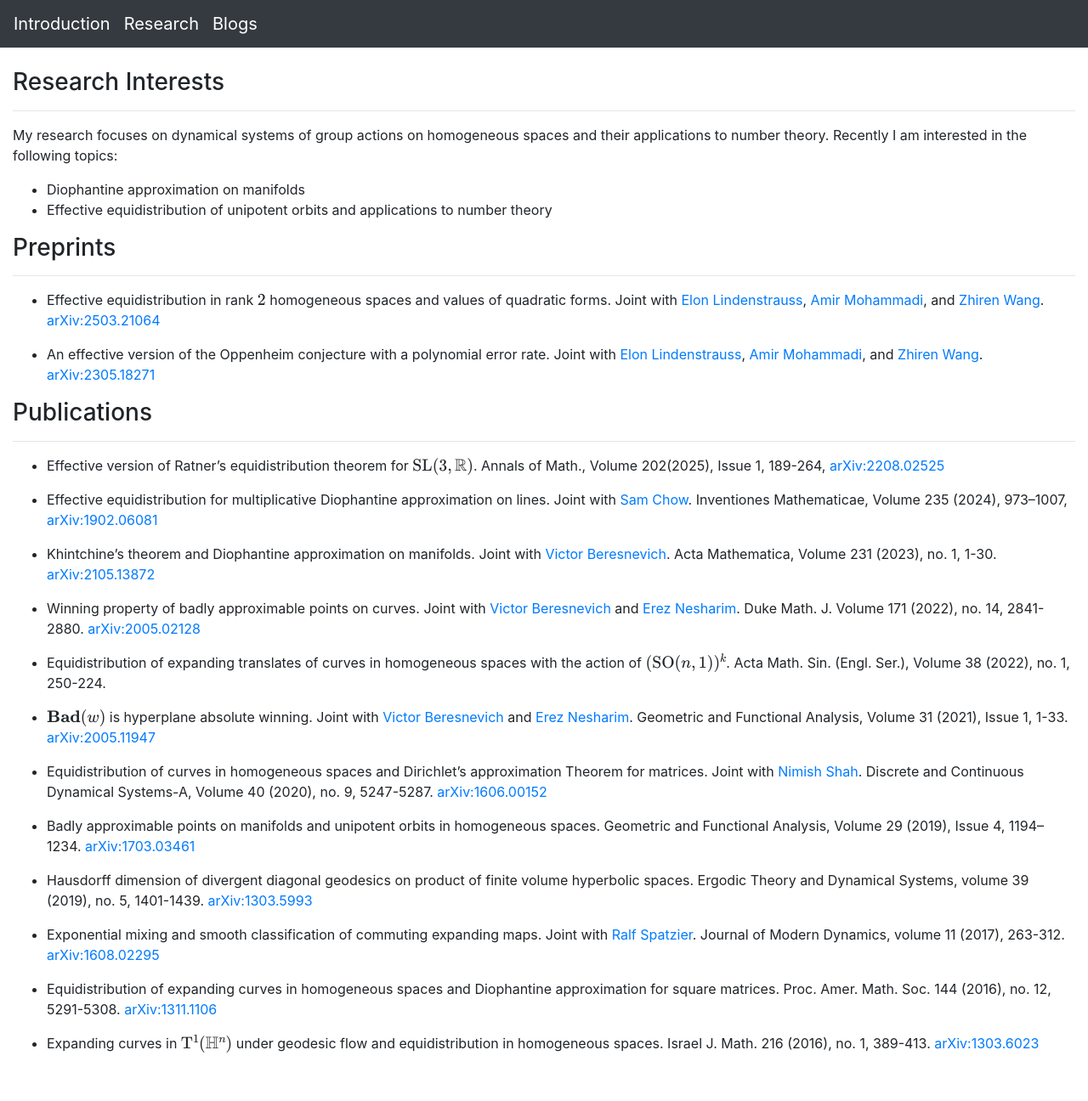
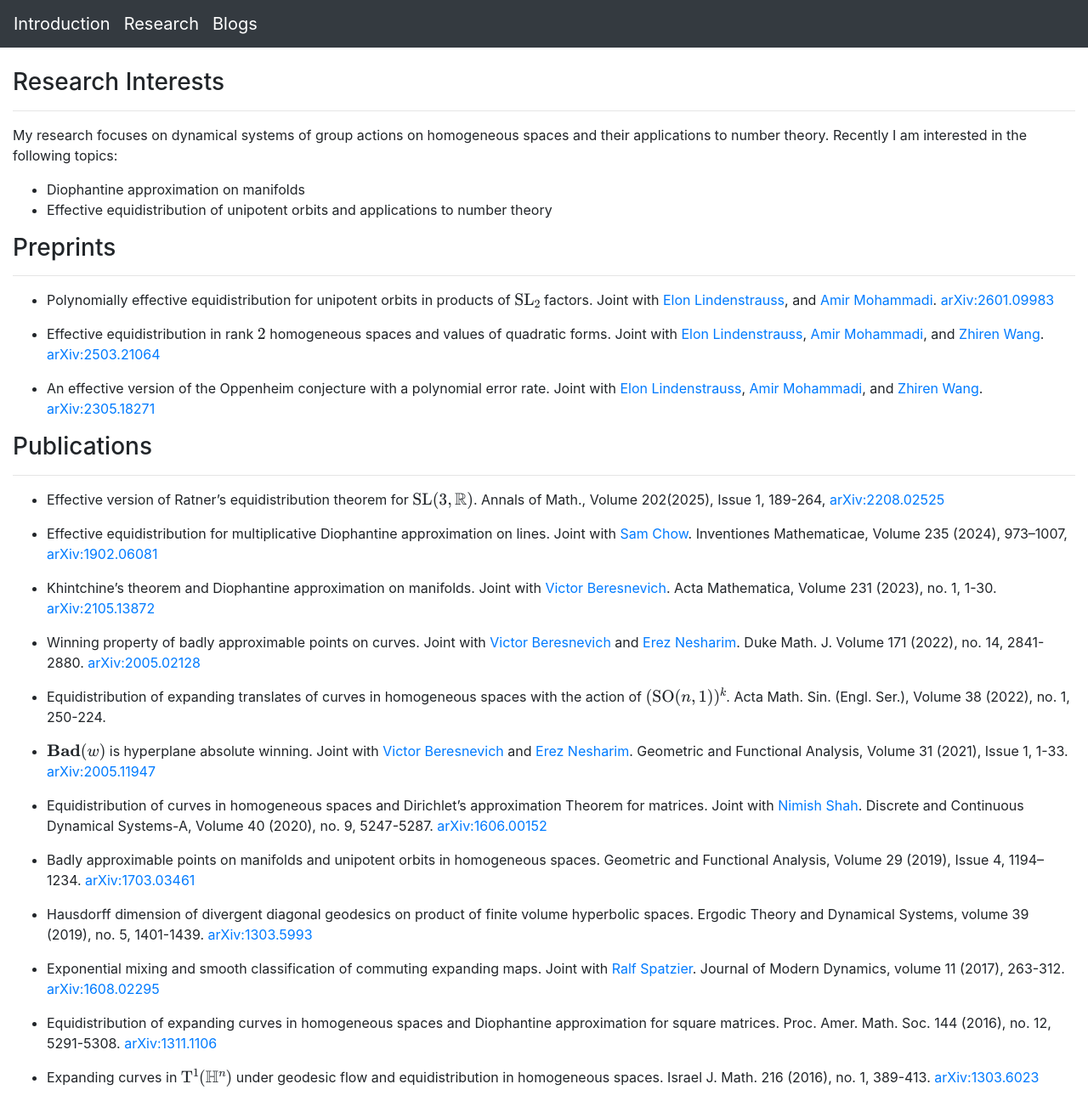
Before and after one commit to lively-cat-lover/lively-cat-lover.github.io, a Jekyll site: the page built from research.md, in a window 1280 px wide. Shown: the whole page at 85% size. Built offline with Jekyll 4.4.1, drawn with Linux system fonts in a browser that asks for light colours; formulas are drawn with MathJax 3; our own code applies the rules of GitHub Pages for plain Markdown files; before the commit the page ends 1256 px from its top, so only the background shows below that.

Commit message:
Update research.md

```diff
--- a/research.md
+++ b/research.md
@@ -14,10 +14,12 @@ My research focuses on dynamical systems of group actions on homogeneous spaces
 ### Preprints
 ---
 
-- Effective equidistribution in rank $2$ homogeneous spaces and values of quadratic forms. Joint with [Elon Lindenstrauss](http://www.ma.huji.ac.il/~elon/), [Amir Mohammadi](https://mathweb.ucsd.edu/~ammohammadi/), and [Zhiren Wang](https://sites.google.com/view/zhiren-wang/). [arXiv:2503.21064](https://arxiv.org/abs/2503.21064)
+- Polynomially effective equidistribution for unipotent orbits in products of $\mathrm{SL}_2$ factors. Joint with [Elon Lindenstrauss](http://www.ma.huji.ac.il/~elon/), and [Amir Mohammadi](https://math.berkeley.edu/~amirmo/). [arXiv:2601.09983](https://arxiv.org/abs/2601.09983)
+
+- Effective equidistribution in rank $2$ homogeneous spaces and values of quadratic forms. Joint with [Elon Lindenstrauss](http://www.ma.huji.ac.il/~elon/), [Amir Mohammadi](https://math.berkeley.edu/~amirmo/), and [Zhiren Wang](https://sites.google.com/view/zhiren-wang/). [arXiv:2503.21064](https://arxiv.org/abs/2503.21064)
 
 
-- An effective version of the Oppenheim conjecture with a polynomial error rate. Joint with [Elon Lindenstrauss](http://www.ma.huji.ac.il/~elon/), [Amir Mohammadi](https://mathweb.ucsd.edu/~ammohammadi/), and [Zhiren Wang](https://sites.google.com/view/zhiren-wang/). [arXiv:2305.18271](https://arxiv.org/abs/2305.18271)
+- An effective version of the Oppenheim conjecture with a polynomial error rate. Joint with [Elon Lindenstrauss](http://www.ma.huji.ac.il/~elon/), [Amir Mohammadi](https://math.berkeley.edu/~amirmo/), and [Zhiren Wang](https://sites.google.com/view/zhiren-wang/). [arXiv:2305.18271](https://arxiv.org/abs/2305.18271)
 
 
 
```
